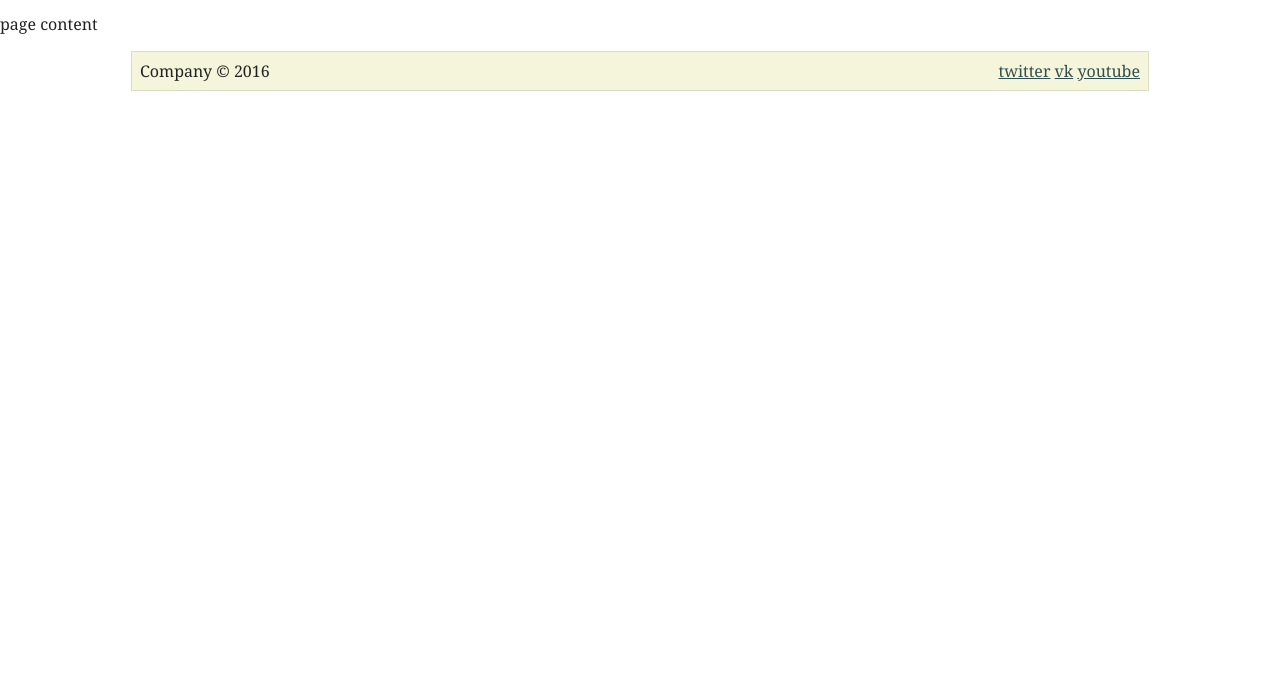
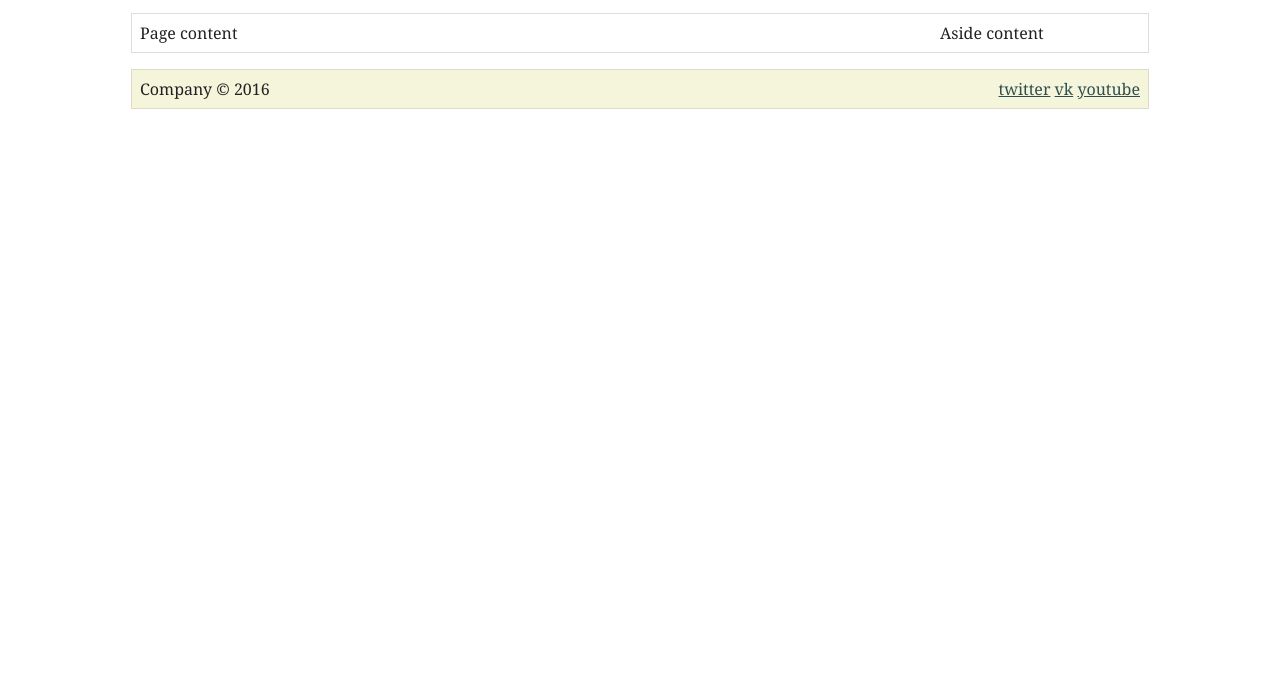
Before and after one commit to yoksel/project-scaffold, a plain HTML site: page index.html in a window 1280 px wide. Shown: the part 125-800 px from the top of the page. Drawn offline with Linux system fonts and the light colour scheme.

Commit message:
Update 2016-04-03T08:30:08.649Z

```diff
--- a/index.html
+++ b/index.html
@@ -16,9 +16,14 @@
     </header>
 
 
-    <main class="main">
-      page content
-    </main>
+    <div class="container">
+      <main class="main">
+        Page content
+      </main>
+      <aside class="aside">
+        Aside content
+      </aside>
+    </div>
 
     <footer class="footer">
         <ul class="footer__items">
```
